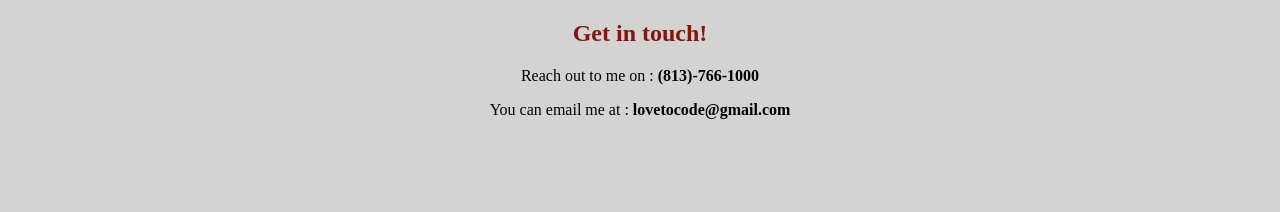
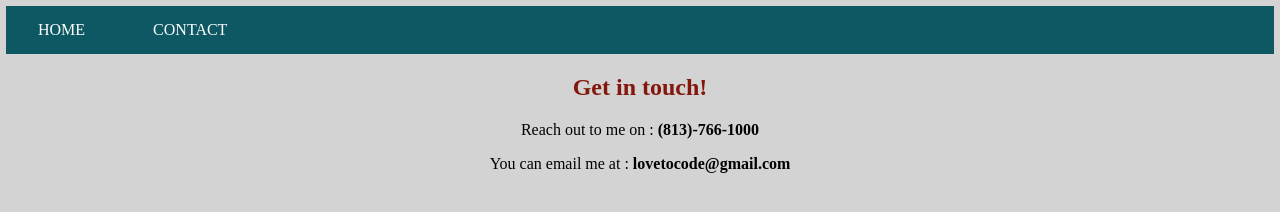
Before and after one commit to screact02/simple-portfolio, a plain HTML site: page contact.html in a window 1280 px wide. Drawn offline with Linux system fonts and the light colour scheme.

Commit message:
nav bar added to contact page

```diff
--- a/contact.html
+++ b/contact.html
@@ -10,6 +10,16 @@
 </head>
 
 <body>
+  <header>
+    <div>
+      <nav>
+        <ul>
+          <li><a href="index.html">Home</a></li>
+          <li><a href="contact.html">Contact<a></li>
+        </ul>
+      </nav>
+    </div>
+  </header>
   <section>
 
     <h1>Get in touch!</h1>
```
